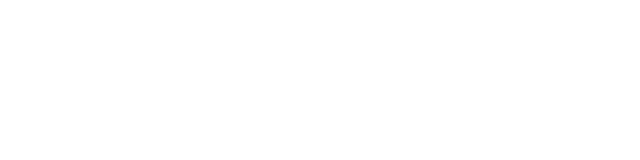
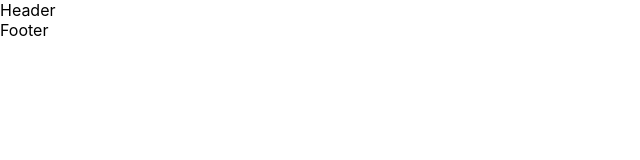
Before and after one commit to antonioagnt/fedc-app, a React (Create React App) app: page / in a window 1280 px wide. Shown: the top 160 px of the page, without its empty margins (0-640 px from the left). Built offline with nearby package versions, Linux system fonts and the light colour scheme.

Commit message:
Week 2 Semantic

```diff
--- a/public/index.html
+++ b/public/index.html
@@ -9,35 +9,23 @@
       name="description"
       content="Web site created using create-react-app"
     />
+    <meta name="og:title" content="Little Lemon" />
+    <meta name="og:description" content="Little lemon webapp" />
     <link rel="apple-touch-icon" href="%PUBLIC_URL%/logo192.png" />
+    <meta
+      property="og:image"
+      content="https://ia.media-imdb.com/images/rock.jpg"
+    />
+
     <!--
       manifest.json provides metadata used when your web app is installed on a
       user's mobile device or desktop. See https://developers.google.com/web/fundamentals/web-app-manifest/
     -->
     <link rel="manifest" href="%PUBLIC_URL%/manifest.json" />
-    <!--
-      Notice the use of %PUBLIC_URL% in the tags above.
-      It will be replaced with the URL of the `public` folder during the build.
-      Only files inside the `public` folder can be referenced from the HTML.
 
-      Unlike "/favicon.ico" or "favicon.ico", "%PUBLIC_URL%/favicon.ico" will
-      work correctly both with client-side routing and a non-root public URL.
-      Learn how to configure a non-root public URL by running `npm run build`.
-    -->
     <title>React App</title>
   </head>
   <body>
-    <noscript>You need to enable JavaScript to run this app.</noscript>
-    <div id="root"></div>
-    <!--
-      This HTML file is a template.
-      If you open it directly in the browser, you will see an empty page.
-
-      You can add webfonts, meta tags, or analytics to this file.
-      The build step will place the bundled scripts into the <body> tag.
-
-      To begin the development, run `npm start` or `yarn start`.
-      To create a production bundle, use `npm run build` or `yarn build`.
-    -->
+    <main id="root"></main>
   </body>
 </html>
--- a/src/App.js
+++ b/src/App.js
@@ -1,7 +1,15 @@
 import './App.css';
+import Footer from './components/Footer';
+import Header from './components/Header';
+import React from 'react';
 
 function App() {
-  return;
+  return (
+    <>
+      <Header />
+      <Footer />
+    </>
+  );
 }
 
 export default App;
--- /dev/null
+++ b/src/components/Footer.js
@@ -0,0 +1,5 @@
+import React from 'react';
+
+export default function Footer() {
+  return <footer>Footer</footer>;
+}
--- /dev/null
+++ b/src/components/Header.js
@@ -0,0 +1,5 @@
+import React from 'react';
+
+export default function Header() {
+  return <header>Header</header>;
+}
```
